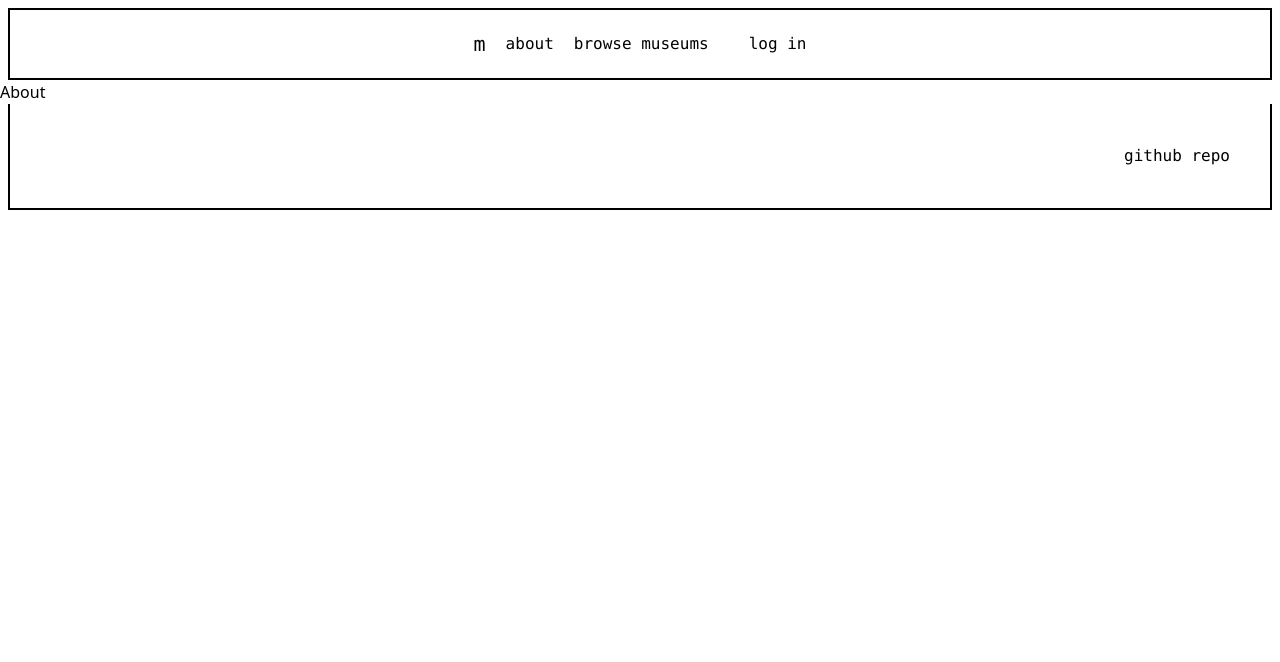
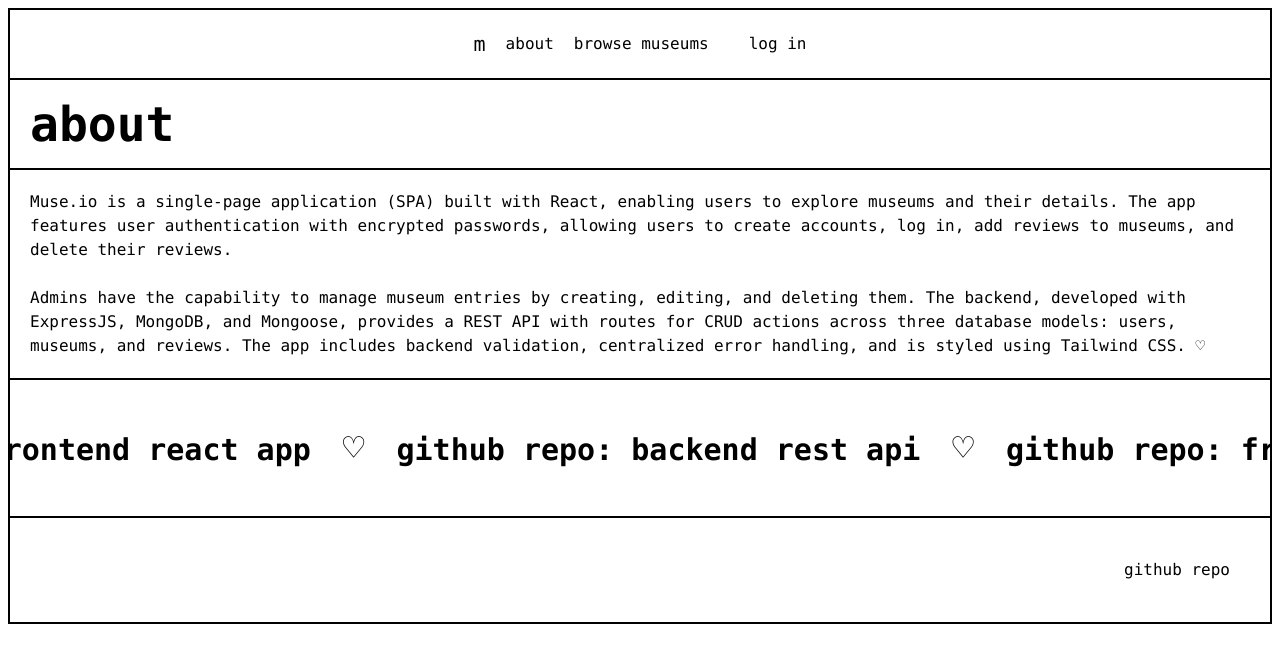
Before and after one commit to claudiasgonz/project3-client, a React (Vite) app: page /about in a window 1280 px wide. Shown: the top 662 px of the page. Built offline with nearby package versions, Linux system fonts and the light colour scheme; no server answers.

Commit message:
added marquee for github links in about page

```diff
--- a/src/pages/About.jsx
+++ b/src/pages/About.jsx
@@ -1,9 +1,70 @@
-
+import { Link } from "react-router-dom"
 
 function About() {
   return (
-    <div>
-      <h1>About</h1>
+    <div className="border-l-2 border-r-2 border-black mx-2">
+
+    <h1 className="font-mono font-bold p-5 text-5xl border-b-2 border-black">about</h1>
+
+{/* <div class="relative flex overflow-x-hidden font-mono font-bold border-b-2 border-black">
+  <div class="py-12 animate-marquee whitespace-nowrap">
+    <span class="text-4xl mx-4">about</span>
+    <span class="text-4xl mx-4">about</span>
+    <span class="text-4xl mx-4">about</span>
+    <span class="text-4xl mx-4">about</span>
+    <span class="text-4xl mx-4">about</span>
+  </div>
+
+  <div class="absolute top-0 py-12 animate-marquee2 whitespace-nowrap">
+    <span class="text-4xl mx-4">about</span>
+    <span class="text-4xl mx-4">about</span>
+    <span class="text-4xl mx-4">about</span>
+    <span class="text-4xl mx-4">about</span>
+    <span class="text-4xl mx-4">about</span>
+  </div>
+</div> */}
+
+<p className="font-mono p-5"
+      >Muse.io is a single-page application (SPA) built with React, enabling users to explore museums and their details. The app features user authentication with encrypted passwords, allowing users to create accounts, log in, add reviews to museums, and delete their reviews. <br></br>
+      <br></br>
+      Admins have the capability to manage museum entries by creating, editing, and deleting them. The backend, developed with ExpressJS, MongoDB, and Mongoose, provides a REST API with routes for CRUD actions across three database models: users, museums, and reviews. The app includes backend validation, centralized error handling, and is styled using Tailwind CSS. ♡
+      </p>
+
+      <div className="relative flex overflow-x-hidden font-mono font-bold border-b-2 border-t-2 border-black">
+        <div className="py-12 animate-marquee whitespace-nowrap">
+          <Link to="https://github.com/claudiasgonz/project3-client" className="text-3xl mx-4 hover:text-blue-600">
+            github repo: frontend react app
+          </Link>
+          <span className="text-4xl mx-4">♡</span>
+          <Link to="https://github.com/claudiasgonz/project3-server" className="text-3xl mx-4 hover:text-blue-600">
+            github repo: backend rest api
+          </Link>
+          <span className="text-4xl mx-4">♡</span>
+        </div>
+        <div className="absolute top-0 py-12 animate-marquee2 whitespace-nowrap">
+          <Link to="https://github.com/claudiasgonz/project3-client" className="text-3xl mx-4 hover:text-blue-600">
+            github repo: frontend react app
+          </Link>
+          <span className="text-4xl mx-4">♡</span>
+          <Link to="https://github.com/claudiasgonz/project3-server" className="text-3xl mx-4 hover:text-blue-600">
+            github repo: backend rest api
+          </Link>
+          <span className="text-4xl mx-4">♡</span>
+        </div>
+      </div>
+
+
+      {/* <p className="font-mono p-5 text-right border-t-2 border-black border-l-0 border-r-0 hover:to-blue-600 hover:underline">
+      <Link to="https://github.com/claudiasgonz/project3-client">
+      ⤷ github repo: frontend react app
+      </Link>
+      </p>
+
+      <p className="font-mono p-5 text-right border-b-2 border-t-0 border-black hover:to-blue-600 hover:underline">
+      <Link to="https://github.com/claudiasgonz/project3-server">
+      ⤷ github repo: backend rest api
+      </Link>
+      </p> */}
     </div>
   )
 }
--- a/tailwind.config.js
+++ b/tailwind.config.js
@@ -1,9 +1,24 @@
 /** @type {import('tailwindcss').Config} */
 export default {
-  content: [ "./index.html",
-  "./src/**/*.{js,ts,jsx,tsx}"],
+  content: ["./index.html", "./src/**/*.{js,ts,jsx,tsx}"],
   theme: {
-    extend: {},
+    extend: {
+      animation: {
+        marquee: 'marquee 25s linear infinite',
+        marquee2: 'marquee2 25s linear infinite',
+      },
+      keyframes: {
+        marquee: {
+          '0%': { transform: 'translateX(0%)' },
+          '100%': { transform: 'translateX(-100%)' },
+        },
+        marquee2: {
+          '0%': { transform: 'translateX(100%)' },
+          '100%': { transform: 'translateX(0%)' },
+        },
+      },
+    },
   },
+  variants: {},
   plugins: [],
 }
```
